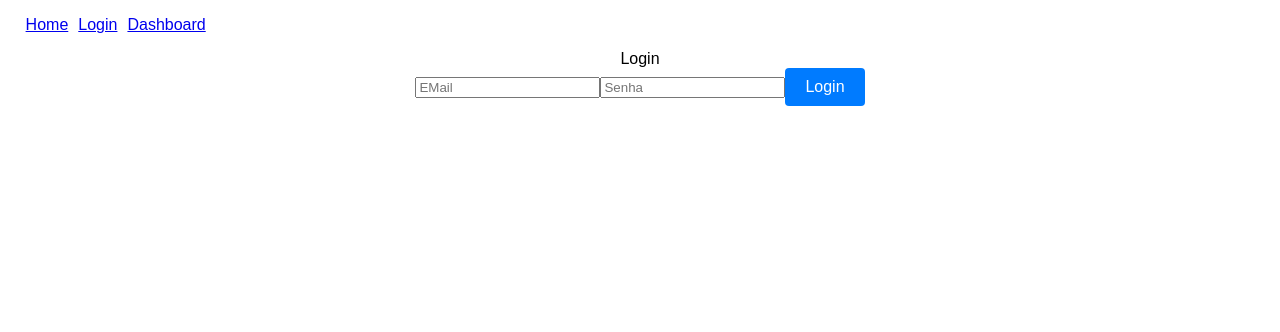
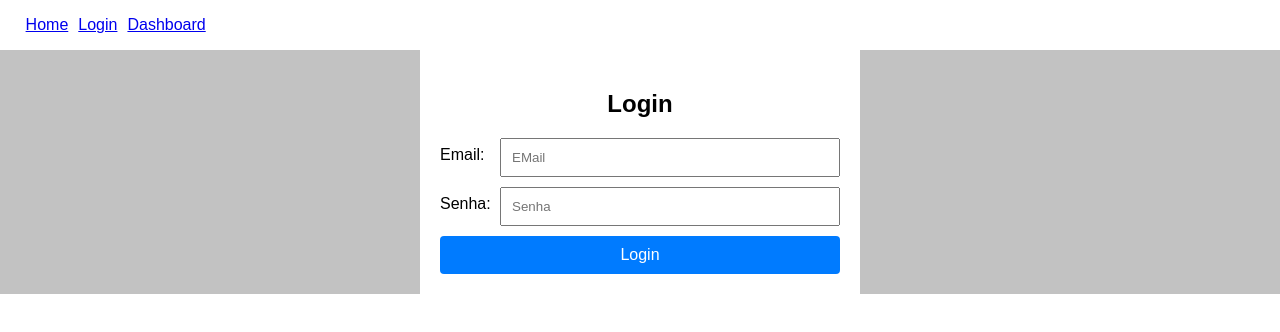
Before and after one commit to mrxcao/sarnento_front, a Vue app: page /login in a window 1280 px wide. Shown: the top 332 px of the page. Built offline with nearby package versions, Linux system fonts and the light colour scheme; no server answers.

Commit message:
layout war

```diff
--- a/src/views/LoginView.vue
+++ b/src/views/LoginView.vue
@@ -1,15 +1,35 @@
-<template>
+<template >
+<div class="templete">
+
+<div class="login-container">
+    <h2>Login</h2>
+    <form @submit.prevent="login">
+      <div class="form-group">
+        <label for="email">Email: </label>
+        <input type="text" placeholder="EMail" v-model="user.login" required>
+      </div>
+      <div class="form-group">
+        <label for="password">Senha: </label>
+        <input type="password" placeholder="Senha" v-model="user.password" required>
+      </div>
+
+      <button type="submit">Login</button>
+    </form>
+  </div>
+
+<!--
     <div class="home">
        Login
-
       <form @submit.prevent="login">
          <input type="text" placeholder="EMail" v-model="user.login">
          <input type="password" placeholder="Senha" v-model="user.password">
          <button type="submit">Login</button>
-
       </form>
 
     </div>
+    -->
+
+   </div>
   </template>
 
 <script setup>
@@ -38,3 +58,66 @@
 
    }
 </script>
+
+
+<style scoped>
+.templete {
+   background-color:#c2c2c2;
+   width: 100%;
+   height: 100%;
+}
+.login-container {
+  max-width: 400px;
+  margin: 0 auto;
+  padding: 20px;
+  text-align: left;
+  background-color: #fff;
+}
+
+.form-group {
+  display: inline-flex;
+  align-items: center;
+  margin-bottom: 10px;
+}
+
+h2 {
+  font-size: 24px;
+  margin-bottom: 20px;
+  text-align: center;
+}
+
+form {
+  display: flex;
+  flex-direction: column;
+  align-items: left;
+}
+
+form div {
+  margin-bottom: 10px;
+}
+
+label {
+  display: block;
+  min-width: 60px;
+  margin-bottom: 5px;
+}
+
+input {
+  padding: 10px;
+  width: 400px;
+}
+
+button {
+  padding: 10px 20px;
+  font-size: 16px;
+  background-color: #007bff;
+  color: #fff;
+  border: none;
+  border-radius: 4px;
+  cursor: pointer;
+}
+
+button:hover {
+  background-color: #0056b3;
+}
+</style>
```
